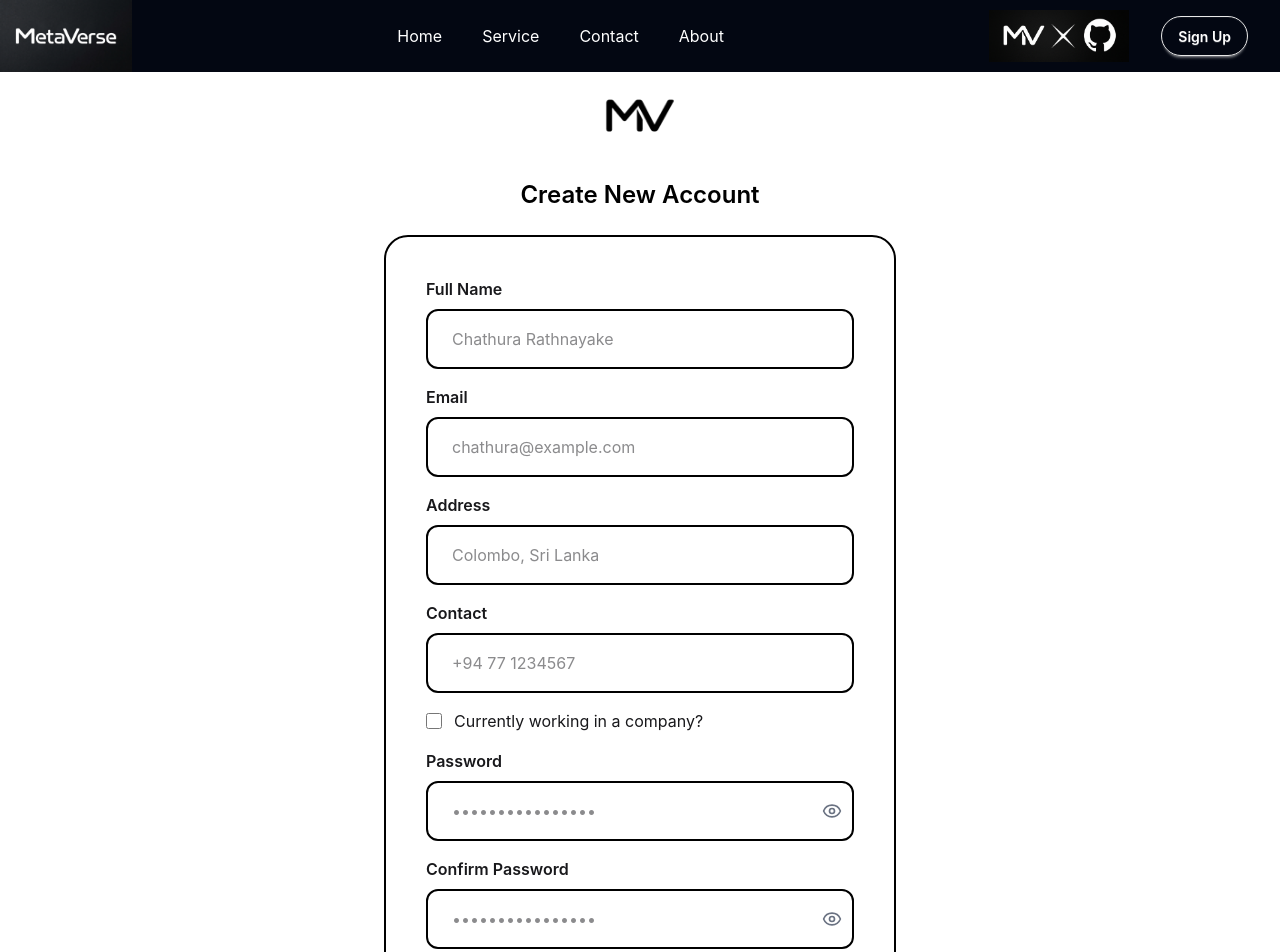
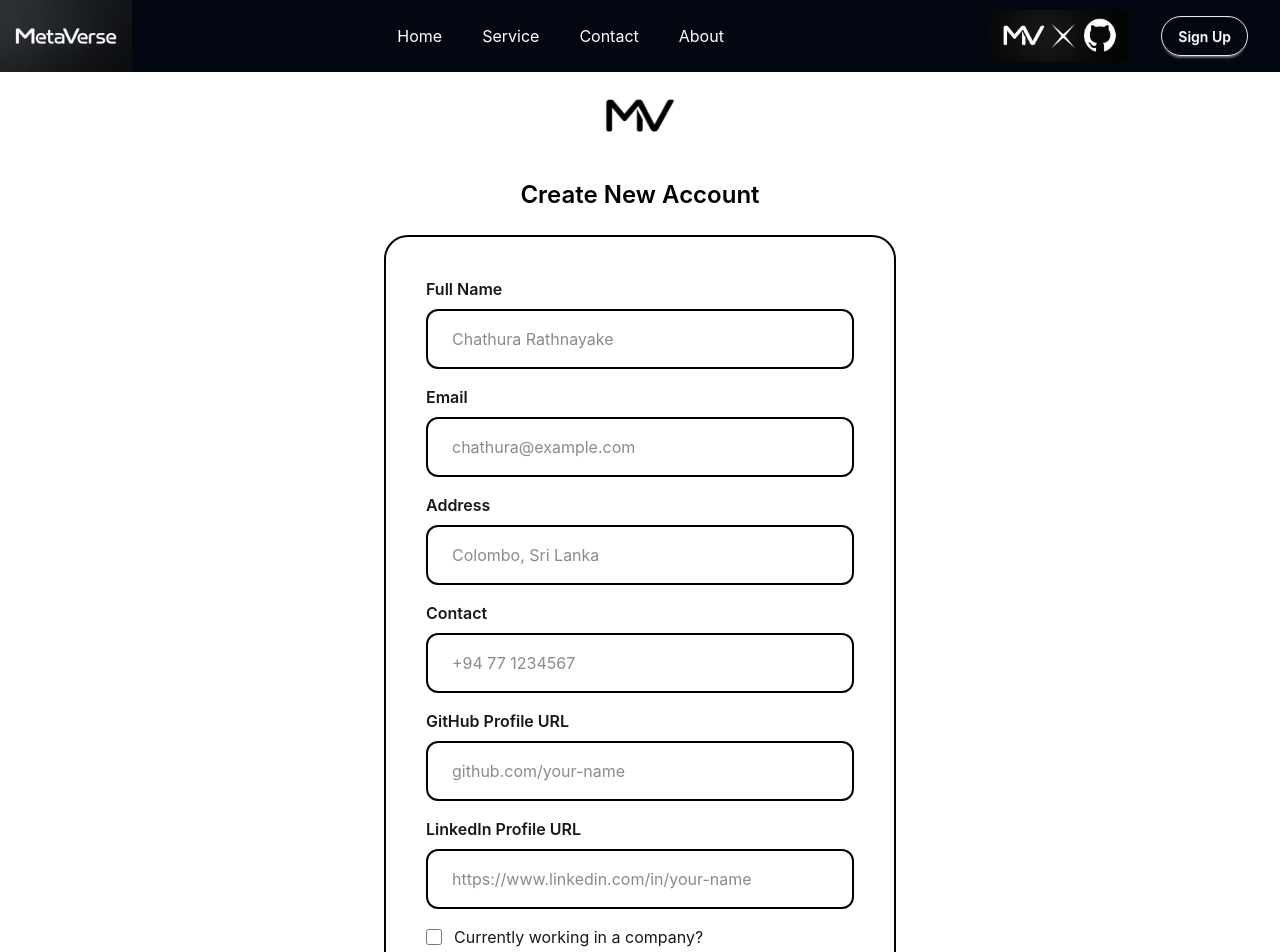
Before and after one commit to chathurarathnayake443-coder/Metaverse-Frontend-Project, a React (Vite) app: page /signup in a window 1280 px wide. Shown: the top 952 px of the page. Built offline with nearby package versions, Linux system fonts and the light colour scheme.

Commit message:
added github, linked url fields to sign up form

```diff
--- a/src/pages/SignUp.tsx
+++ b/src/pages/SignUp.tsx
@@ -6,6 +6,7 @@ import Footer from "../components/Footer.tsx"
 import { useNavigate } from "react-router"
 import toast from "react-hot-toast"
 import { TECH_COMPANIES } from "../data/companies.ts"
+import { register } from "../service/auth.ts"
 
 const inputClass =
   "w-full rounded-xl border-2 border-black px-6 py-4 text-sm md:text-base focus:outline-none focus:ring-1 focus:ring-black"
@@ -20,6 +21,8 @@ const Register = () => {
   const[email, setEmail] = useState("")
   const[address, setAddress] = useState("")
   const[contact, setContact] = useState("")
+  const[githubUrl, setGithubUrl] = useState("")
+  const[linkedInUrl, setLinkedInUrl] = useState("")
   const[company, setCompany] = useState("")
   const[jobRole, setJobRole] = useState("")
   const[password, setPassword] = useState("")
@@ -40,7 +43,7 @@ const Register = () => {
     }
 
     try{
-
+      // await register(name, email, address, contact, password, githu)
     }
     catch(error){
 
@@ -103,6 +106,28 @@ const Register = () => {
               placeholder="+94 77 1234567"
               value={contact}
               onChange={(e) => setContact(e.target.value)}
+              className={inputClass} />
+          </div>
+
+          <div className="flex flex-col">
+            <label htmlFor="githubUrl" className={labelClass}>GitHub Profile URL</label>
+            <input
+              id="githubUrl"
+              type="text"
+              placeholder="github.com/your-name"
+              value={githubUrl}
+              onChange={(e) => setGithubUrl(e.target.value)}
+              className={inputClass} />
+          </div>
+
+          <div className="flex flex-col">
+            <label htmlFor="linkedInUrl" className={labelClass}>LinkedIn Profile URL</label>
+            <input
+              id="linkedInUrl"
+              type="text"
+              placeholder="https://www.linkedin.com/in/your-name"
+              value={linkedInUrl}
+              onChange={(e) => setLinkedInUrl(e.target.value)}
               className={inputClass} />
           </div>
 
--- a/src/service/auth.ts
+++ b/src/service/auth.ts
@@ -1,11 +1,11 @@
 import api from "../service/api.ts"
 
-export const register = async (name:string, email:string, address:string, telephone:string, password:string, gitHubUrl:string, linkedInUrl:string, isEmployeed:boolean, company:string, jobRole:string) => {
+export const register = async (name:string, email:string, address:string, contact:string, password:string, gitHubUrl:string, linkedInUrl:string, isEmployeed:boolean, company:string, jobRole:string) => {
     const res = await api.post("/auth/register", {
         name,
         email,
         address,
-        telephone,
+        contact,
         password,
         gitHubUrl,
         linkedInUrl,
```
